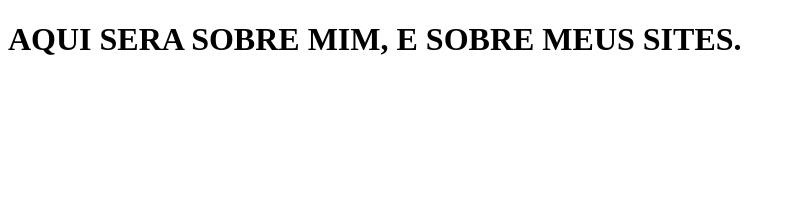
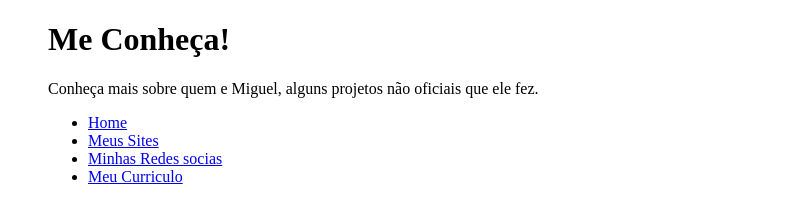
Before and after one commit to zarielbloomp/meu-repositorio-site-, a plain HTML site: page index.html in a window 1280 px wide. Shown: the whole page, without its empty margins (0-795 px from the left). Drawn offline with Linux system fonts and the light colour scheme.

Commit message:
Update index.html

```diff
--- a/index.html
+++ b/index.html
@@ -4,10 +4,34 @@
     <meta charset="UTF-8">
     <meta name="viewport" content="width=device-width, initial-scale=1.0">
     <title>Sobre MIM!</title>
-    <link rel="stylesheet" href="style.css">
+    <link rel="stylesheet" href="style/geral.css" media="all">
+    <link rel="stylesheet" href="style/tablet.css" media="screen" and (orientatio: )>
 </head>
 <body>
-    <h1>AQUI SERA SOBRE MIM, E SOBRE MEUS SITES.</h1>
+    <header>
+        <menu>
+            <h1>Me Conheça!</h1>
+                <p>Conheça mais sobre quem e Miguel, alguns projetos não oficiais que ele fez.</p>
+            <ul>
+                <li><a href="#">Home</a></li>
+                <li><a href="#">Meus Sites</a></li>
+                <li><a href="#">Minhas Redes socias</a></li>
+                <li><a href="#">Meu Curriculo</a></li>
+
+            </ul>
+        </menu>
+
+    </header>
+
+    <main>
+
+
+    </main>
+
+    <footer>
+
+    </footer>
+
 
 </body>
 </html>
```
